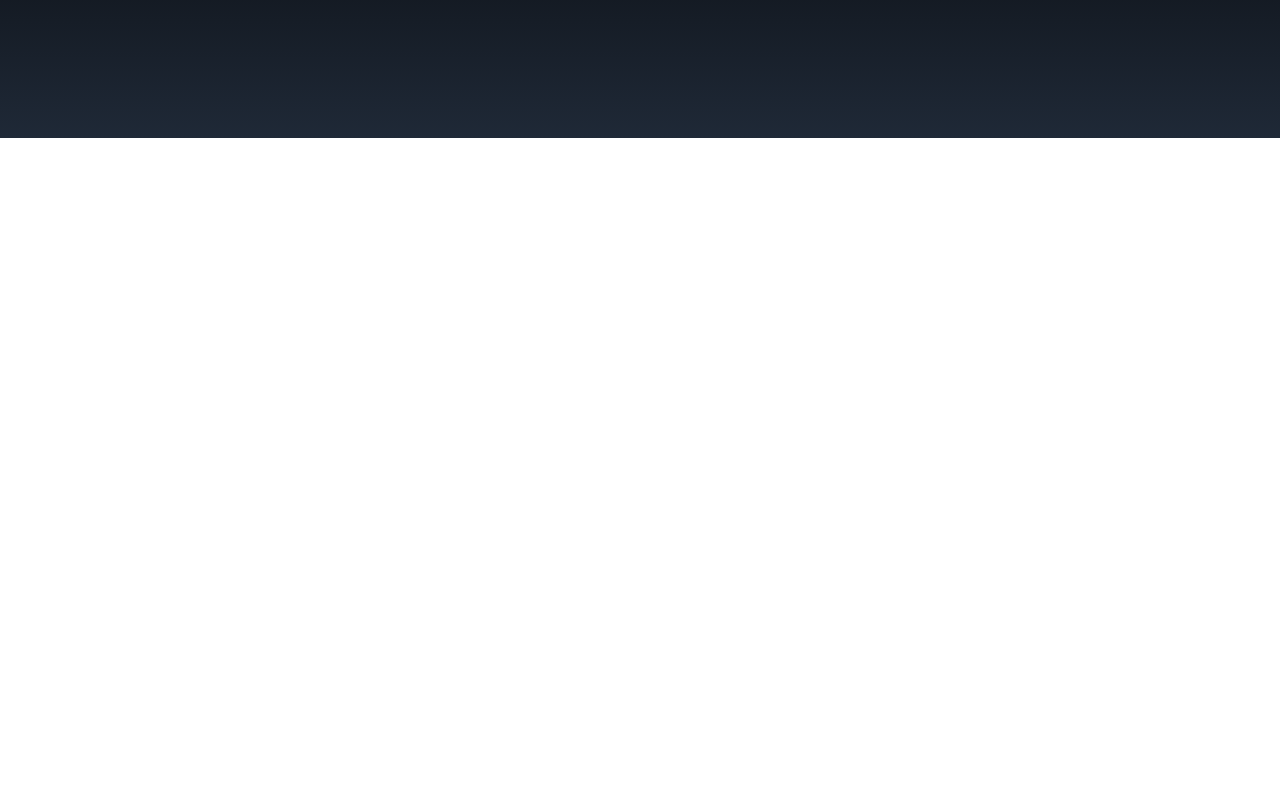
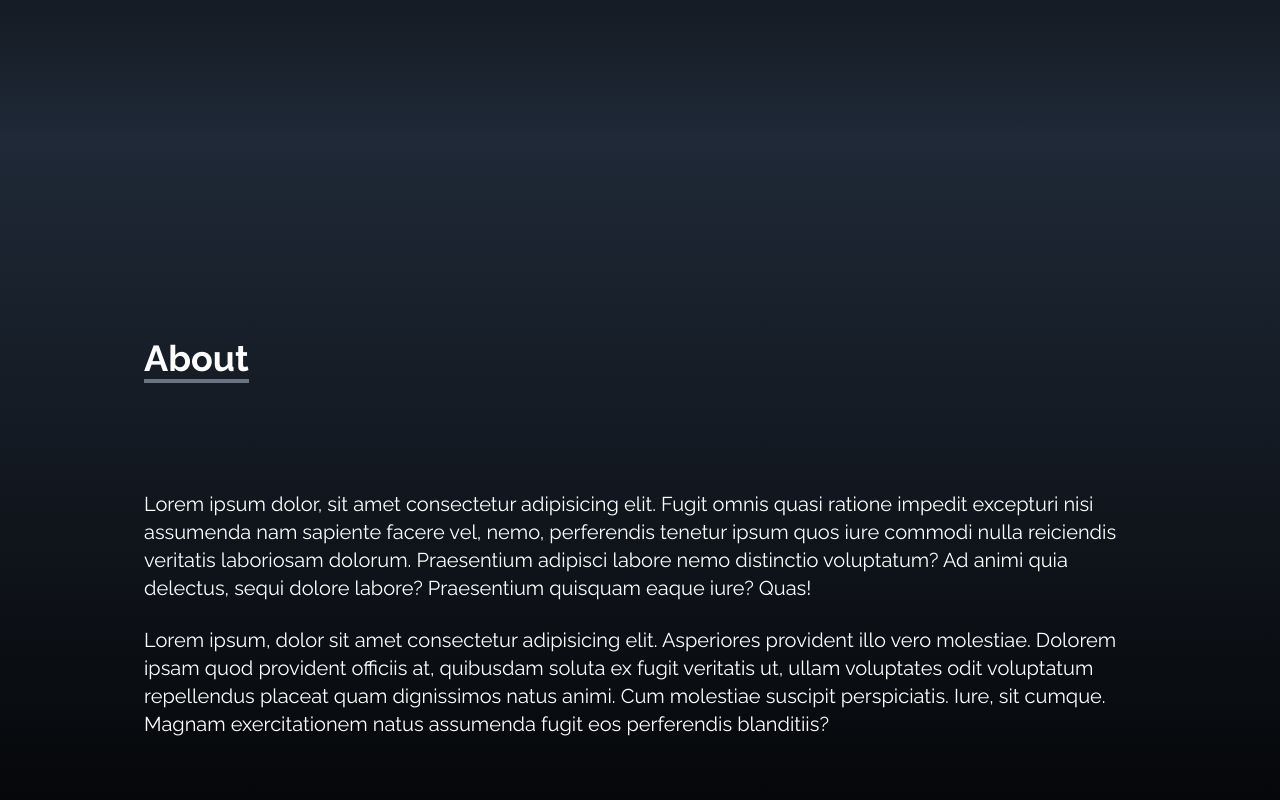
Before and after one commit to jumatech78/j_tech, a React (Create React App) app: page / in a window 1280 px wide. Shown: the part 662-1462 px from the top of the page. Before the commit the page ends 800 px from the top, so only its background shows below. Built offline with nearby package versions, Linux system fonts and the light colour scheme.

Commit message:
created About section

```diff
--- a/src/App.js
+++ b/src/App.js
@@ -1,12 +1,15 @@
 import NavBar from "./components/NavBar";
 import Home from "./components/Home";
 import SocialLinks from "./components/SocialLinks";
+import About from "./components/About";
 
 function App() {
   return (
     <div>
       <NavBar />
       <Home />
+      <About />
+
       <SocialLinks />
     </div>
   );
--- /dev/null
+++ b/src/components/About.jsx
@@ -0,0 +1,32 @@
+import React from "react";
+
+const About = () => {
+  return (
+    <div className="w-full h-screen bg-gradient-to-b from-gray-800 to-black text-white">
+      <div className="max-w-screen-lg p-4 mx-auto flex flex-col justify-center w-full h-full">
+        <div className="pb-8">
+          <p className="text-4xl font-bold inline border-b-4 border-gray-500">About</p>
+        </div>
+        <p className="text-xl mt-20">
+          Lorem ipsum dolor, sit amet consectetur adipisicing elit. Fugit omnis
+          quasi ratione impedit excepturi nisi assumenda nam sapiente facere
+          vel, nemo, perferendis tenetur ipsum quos iure commodi nulla
+          reiciendis veritatis laboriosam dolorum. Praesentium adipisci labore
+          nemo distinctio voluptatum? Ad animi quia delectus, sequi dolore
+          labore? Praesentium quisquam eaque iure? Quas!
+        </p>
+        <br />
+        <p className="text-xl">
+          Lorem ipsum, dolor sit amet consectetur adipisicing elit. Asperiores
+          provident illo vero molestiae. Dolorem ipsam quod provident officiis
+          at, quibusdam soluta ex fugit veritatis ut, ullam voluptates odit
+          voluptatum repellendus placeat quam dignissimos natus animi. Cum
+          molestiae suscipit perspiciatis. Iure, sit cumque. Magnam
+          exercitationem natus assumenda fugit eos perferendis blanditiis?
+        </p>
+      </div>
+    </div>
+  );
+};
+
+export default About;
```
